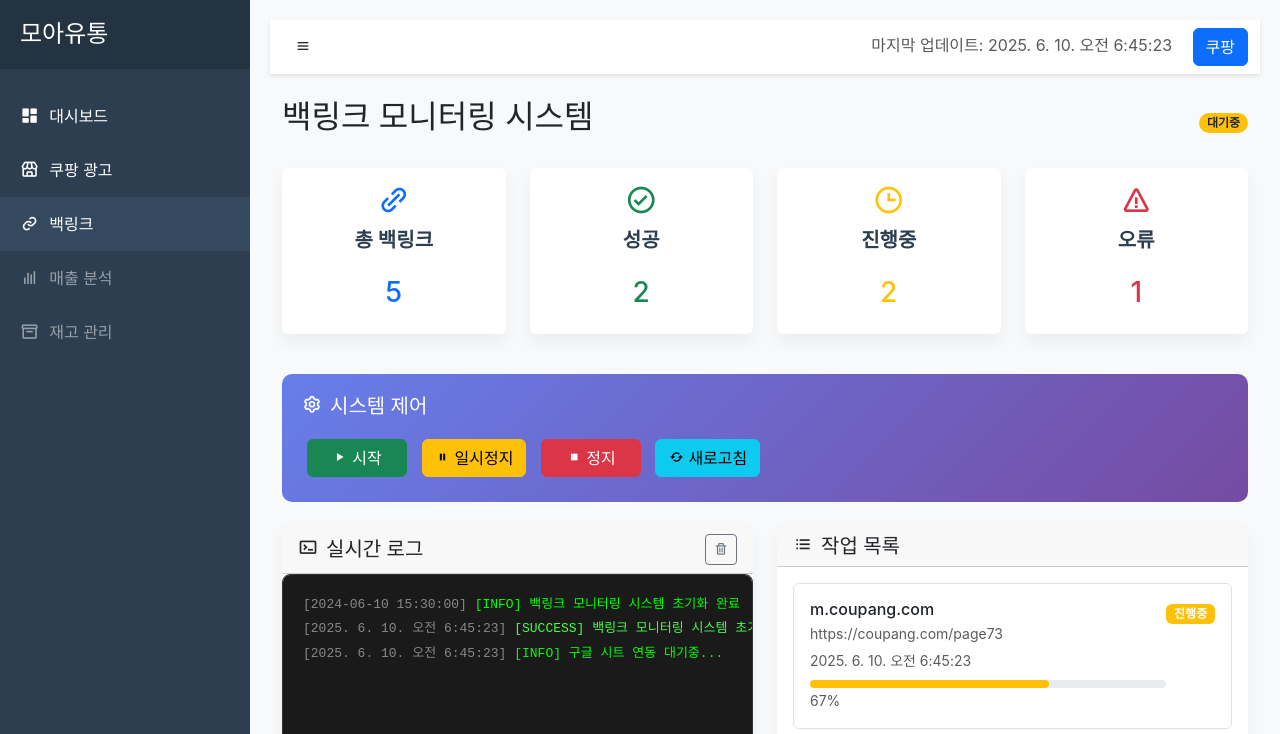
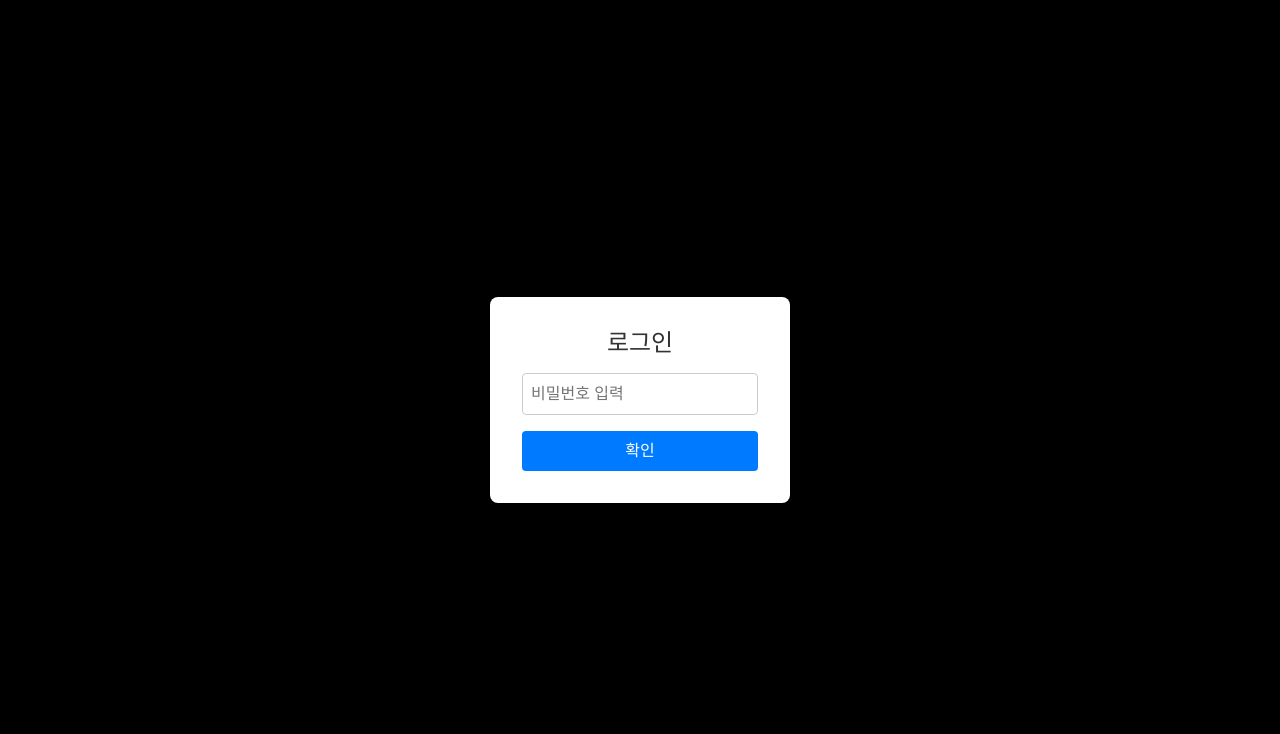
Before and after one commit to mirmoa/tools, a website built with Vite: page src/frontend/backlink.html in a window 1280 px wide. Shown: the top 734 px of the page. Built offline with nearby package versions, Linux system fonts and the light colour scheme.

Commit message:
로그인 기능 추가

```diff
--- a/src/frontend/backlink.html
+++ b/src/frontend/backlink.html
@@ -277,6 +277,7 @@
     </div>
 
     <script src="https://cdn.jsdelivr.net/npm/bootstrap@5.3.0/dist/js/bootstrap.bundle.min.js"></script>
+    <script src="./js/login.js" type="module"></script>
     <script>
         // 시뮬레이션 데이터 및 상태
         let systemStatus = 'waiting'; // working, stopped, waiting, error
```
